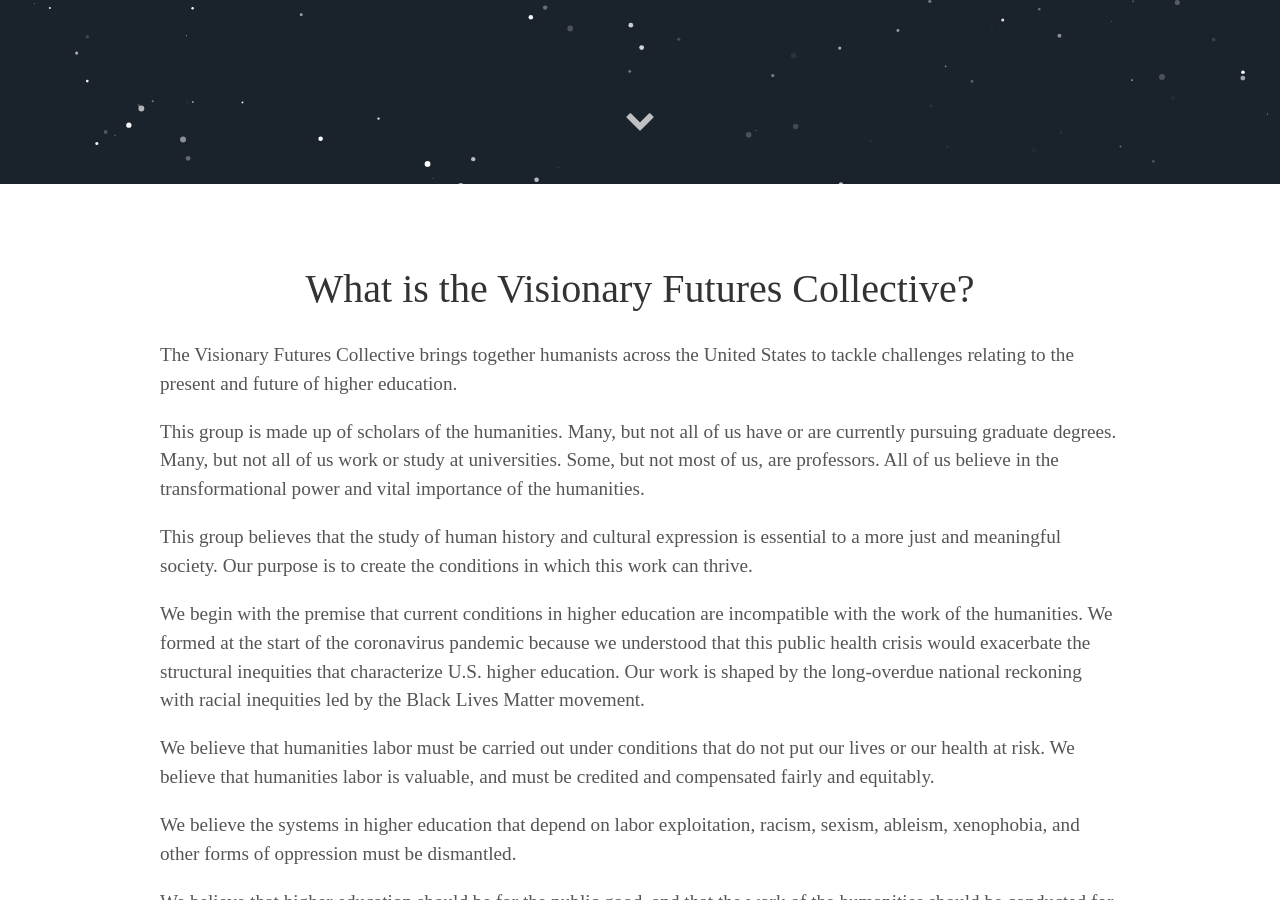
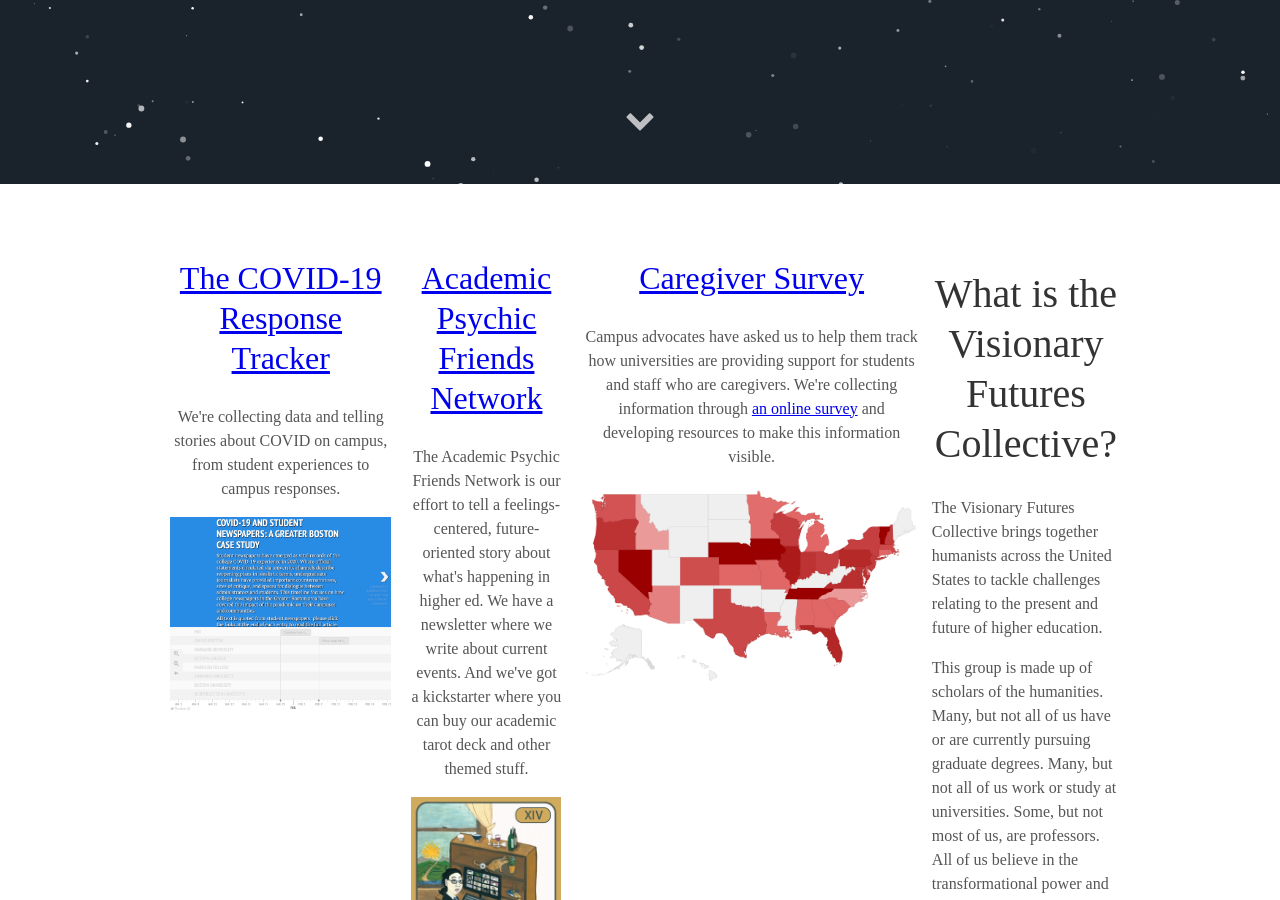
Before and after one commit to visionary-futures-collective/visionary-futures-collective.github.io, a Jekyll site: the page built from index.html, in a window 1280 px wide and 900 px high, scrolled down 716 px. Built offline with Jekyll 4.4.1, drawn with Linux system fonts in a browser that asks for light colours; some web fonts are replaced; some of the changed text lies outside the part shown.

Commit message:
new base page

```diff
--- a/_includes/about.html
+++ b/_includes/about.html
@@ -1,5 +1,25 @@
+
+</div>
+<div class="user">
+  <div class="tech">
+    <h2><a href="https://visionary-futures-collective.github.io/covid19/reopening">The COVID-19 Response Tracker</a></h2>
+      <p>We're collecting data and telling stories about COVID on campus, from student experiences to campus responses.</p>
+      <p><a href="https://visionary-futures-collective.github.io/covid19/"><img src="https://visionary-futures-collective.github.io/img/vfc.timeline.gb.png" alt="Greater Boston timeline." height="200"></a></p>
+  </div>
+  <div class="tech">
+    <h2><a href="https://visionary-futures-collective.github.io/covid19/students">Academic Psychic Friends Network</a></h2>
+    <p>The Academic Psychic Friends Network is our effort to tell a feelings-centered, future-oriented story about what's happening in higher ed. We have a newsletter where we write about current events. And we've got a kickstarter where you can buy our academic tarot deck and other themed stuff.</p>
+    <p><a href="https://visionary-futures-collective.github.io/covid19/students"><img src="https://visionary-futures-collective.github.io/img/14-assprof.png" alt="Card XIV: The Assistant Professor." height="200"></a></p>
+  </div>
+  <div class="tech">
+    <h2><a href="https://visionary-futures-collective.github.io/covid19/caregivers">Caregiver Survey</a></h2>
+  <p>Campus advocates have asked us to help them track how universities are providing support for students and staff who are caregivers. We're collecting information through <a href="https://docs.google.com/forms/d/e/1FAIpQLSc6iRSlr7DJXthJwENxXTjTa3jPiFVqOI9RsNqu-1LZbhw2Xg/viewform">an online survey</a> and developing resources to make this information visible.</p>
+    <p><a href="https://visionary-futures-collective.github.io/covid19/caregivers"><img src="https://visionary-futures-collective.github.io/img/caregiver-map-10-24.png" alt="Caregiver feelings map." height="200"></a></p>
+  </div>
+
 <div class="user-details">
-  <h1>What is the Visionary Futures Collective?</h1>
+
+<h1> What is the Visionary Futures Collective?</h1>
   <p>The Visionary Futures Collective brings together humanists across the United States to tackle challenges relating to the present and future of higher education. </p>
 
   <p>This group is made up of scholars of the humanities. Many, but not all of us have or are currently pursuing graduate degrees. Many, but not all of us work or study at universities. Some, but not most of us, are professors. All of us believe in the transformational power and vital importance of the humanities.</p>
@@ -28,12 +48,4 @@
   <li>The Future of Higher Education</li>
 </ul>
  -->
-Explore our projects:
-
-<ul>
-  <li><span class="site-description"><a href="{{ site.url}}/covid19">Covid-19 Tracker</a></span></li>
-</ul>
-<ul>
-  <li><span class="site-description"><a href="{{ site.url}}/psychicfriends">Academic Psychic Friends Network</a></span></li>
-</ul>
 </div>
```
Also changed, not shown: img/14-assprof.png (added), img/caregiver-map-10-24.png (added), img/vfc.timeline.gb.png (added), 2 other files.
